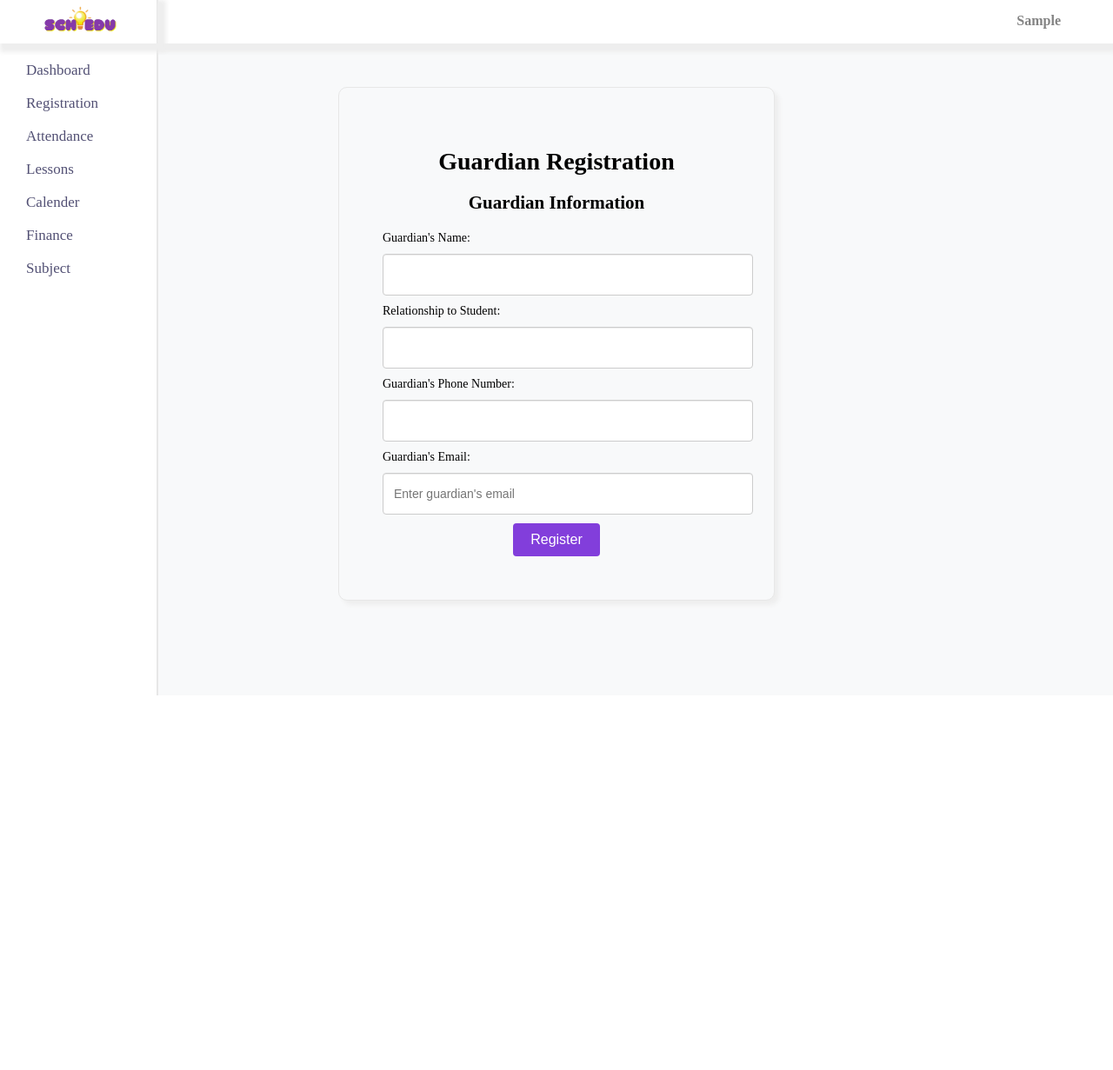
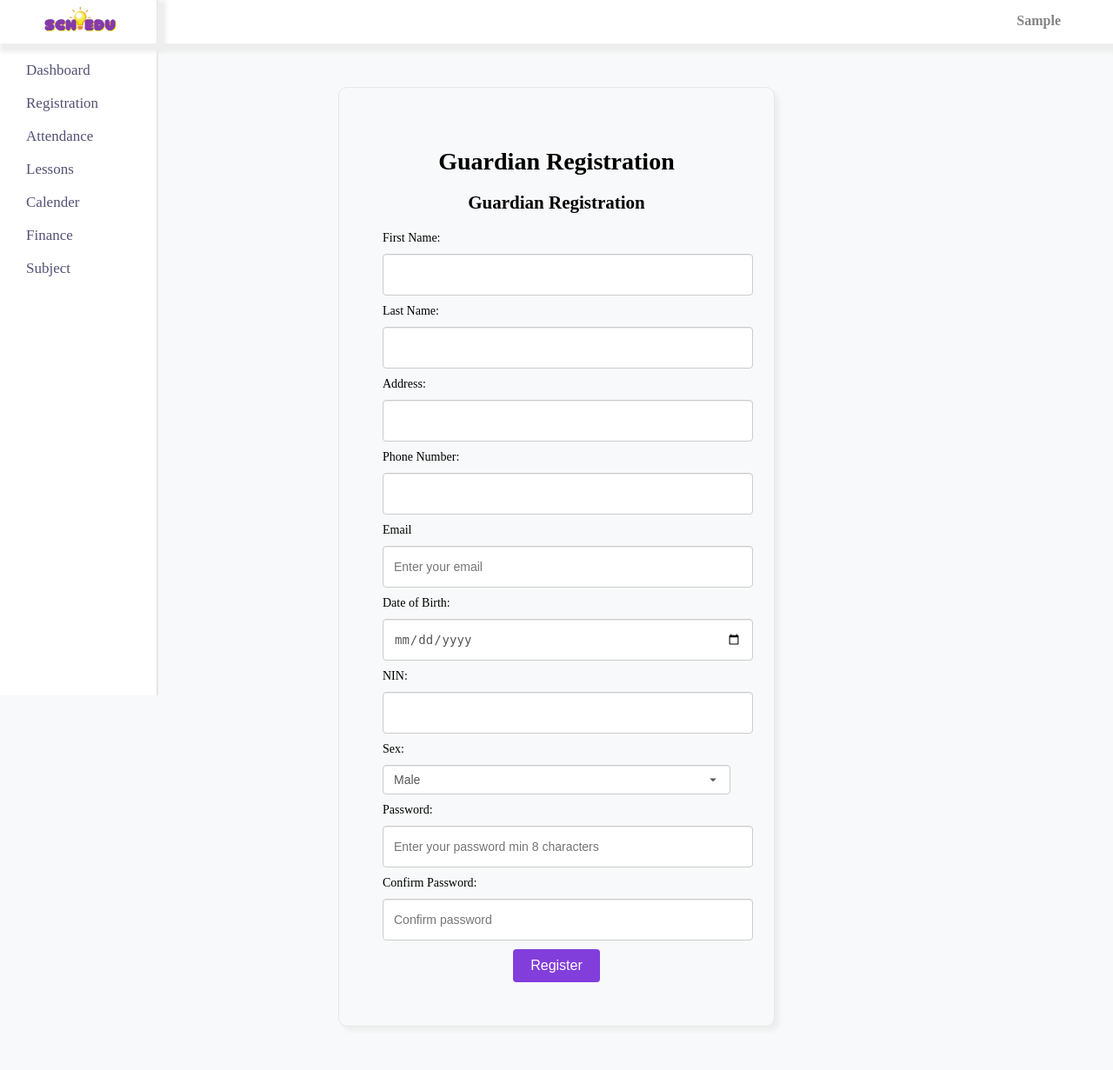
Before and after one commit to iAdamo/Schedu, a Flask app: page /register/guardian in a window 1280 px wide. Shown: the whole page at 87% size. Before the commit the page ends 800 px from the top, so only its background shows below. Run offline with Flask 3, Linux system fonts and the light colour scheme; the visitor is signed in with stand-in values (Sample User, id 1); some libraries are stand-ins or nearby versions.

Commit message:
added update to template render

````diff
--- a/models/engine/file_storage.py
+++ b/models/engine/file_storage.py
@@ -81,6 +81,8 @@ class FileStorage:
                 if obj.id == id:
                     return obj
         elif cls and id is None:
+            if isinstance(cls, str):
+                cls = classes[cls]
             return [obj for obj in self.__objects.values() if obj.__class__ == cls]
         else:
             return None
--- a/web/schedu/forms.py
+++ b/web/schedu/forms.py
@@ -1,3 +1,4 @@
+from ast import pattern
 from flask_wtf import FlaskForm
 from wtforms import BooleanField, IntegerField, StringField, PasswordField, SubmitField, SelectField, DateField
 from wtforms.validators import DataRequired, Email, EqualTo, Length, ValidationError
@@ -10,12 +11,13 @@ class StudentRegForm(FlaskForm):
     last_name = StringField("Last Name", validators=[DataRequired()])
     email = StringField('Email', [Length(min=6, max=35), Email()])
     nin = IntegerField('NIN', validators=[DataRequired()])
-    phone_number = IntegerField('Phone Number', validators=[DataRequired()])
+    date_of_birth = DateField('Date of Birth', format='%Y-%m-%d', validators=[DataRequired()])
+    phone_number = StringField('Phone Number', validators=[DataRequired()])
+    address = StringField('Address', validators=[DataRequired()])
     password = PasswordField('Password', validators=[DataRequired()])
     confirm_password = PasswordField(
         'Confirm Password', validators=[
             DataRequired(), EqualTo('password')])
-    date_of_birth = DateField('Date of Birth', format='%d-%m-%Y')
     submit = SubmitField('Register')
 
 
@@ -51,7 +53,7 @@ class TeacherRegForm(FlaskForm):
     last_name = StringField("Last Name", validators=[DataRequired()])
     email = StringField('Email', [Length(min=6, max=35), Email()])
     nin = IntegerField('NIN', validators=[DataRequired()])
-    date_of_birth = DateField('Date of Birth', format='%Y-%m-%d')
+    date_of_birth = DateField('Date of Birth', format='%Y-%m-%d', validators=[DataRequired()])
     phone_number = IntegerField('Phone Number', validators=[DataRequired()])
     password = PasswordField('Password', validators=[DataRequired()])
     confirm_password = PasswordField(
@@ -61,6 +63,32 @@ class TeacherRegForm(FlaskForm):
     submit = SubmitField('Register')
 
 
+    def validate_email(self, email):
+        """Check if email already exists
+        """
+        student = storage.get("Teacher", None)
+        print(student)
+        for stud in student:
+            if stud.email == email.data:
+                print(stud)
+                raise ValidationError('Email already exists')
+
+    def validate_nin(self, nin):
+        """Check if NIN already exists
+        """
+        student = storage.get("Student", None)
+        for stud in student:
+            if stud.nin == nin.data:
+                raise ValidationError('NIN already exists')
+
+    def validate_phone_number(self, phone_number):
+        """Check if phone number already exists
+        """
+        student = storage.get("Student", None)
+        for stud in student:
+            if stud.phone_number == phone_number.data:
+                raise ValidationError('Phone number already exists')
+
 class GuardianRegForm(FlaskForm):
     """Form to handle Guardian registration
     """
@@ -68,6 +96,7 @@ class GuardianRegForm(FlaskForm):
     last_name = StringField("Last Name", validators=[DataRequired()])
     email = StringField('Email', [Length(min=6, max=35), Email()])
     nin = IntegerField('NIN', validators=[DataRequired()])
+    date_of_birth = DateField('Date of Birth', format='%Y-%m-%d', validators=[DataRequired()])
     phone_number = IntegerField('Phone Number', validators=[DataRequired()])
     password = PasswordField('Password', validators=[DataRequired()])
     confirm_password = PasswordField(
@@ -80,10 +109,37 @@ class GuardianRegForm(FlaskForm):
     submit = SubmitField('Register')
 
 
+    def validate_email(self, email):
+        """Check if email already exists
+        """
+        student = storage.get("Guardian", None)
+        print(student)
+        for stud in student:
+            if stud.email == email.data:
+                print(stud)
+                raise ValidationError('Email already exists')
+
+    def validate_nin(self, nin):
+        """Check if NIN already exists
+        """
+        student = storage.get("Student", None)
+        for stud in student:
+            if stud.nin == nin.data:
+                raise ValidationError('NIN already exists')
+
+    def validate_phone_number(self, phone_number):
+        """Check if phone number already exists
+        """
+        student = storage.get("Student", None)
+        for stud in student:
+            if stud.phone_number == phone_number.data:
+                raise ValidationError('Phone number already exists')
+
+
 class LoginForm(FlaskForm):
     """Form to handle user login
     """
     id = StringField('ID', validators=[DataRequired()])
     password = PasswordField('Password', validators=[DataRequired()])
-    remember = BooleanField('Remember Me')
+    remember_me = BooleanField('Remember Me')
     submit = SubmitField('Login')
--- a/web/schedu/routes.py
+++ b/web/schedu/routes.py
@@ -6,6 +6,7 @@ from models import storage
 from flask_login import login_user, current_user, logout_user
 from flask import abort, make_response, render_template, redirect, request, flash
 from flask_login import login_required
+from models.admin import Admin
 from models.guardian import Guardian
 from models.student import Student
 from models.teacher import Teacher
@@ -69,8 +70,8 @@ def sign_in():
     if form.validate_on_submit():
         user = storage.get(None, form.id.data)
         if user and bcrypt.check_password_hash(user.password, form.password.data):
-            login_user(user, remember=form.remember.data)
-            flash('You have been logged in', 'success')
+            login_user(user, remember=form.remember_me.data)
+            flash(f'Welcome {user.first_name}, You have been logged in', 'success')
             response = make_response(redirect("/"))
             response.headers['Cache-Control'] = (
                 'no-cache, no-store, must-revalidate')
@@ -92,36 +93,29 @@ def sign_in():
 def register_student():
     """Handle the student registration route"""
     form = StudentRegForm()
-    print("first")
     if form.validate_on_submit():
-        print("second")
         data = form.data
+        pd = data['password']
         data['password'] = bcrypt.generate_password_hash(
             data['password']).decode('utf-8')
         data.pop('confirm_password')
         data.pop('csrf_token')
         data.pop('submit')
         data['name'] = f"{data['first_name']} {data['last_name']}"
-        data.pop('first_name')
-        data.pop('last_name')
         student_count = storage.count("Student") + 1
         data['id'] = f"schedu-student-{data['name'][:3]}-{student_count}".lower()
+        data['date_of_birth'] = data['date_of_birth'].strftime('%d-%m-%Y')
         data['role'] = "student"
-        print(data['date_of_birth'])
-
-        data['date_of_birth'] = data['date_of_birth'].strftime('%d-%m-%Y')
         student = Student(**data)
-        try:
-            storage.new(student)
-            storage.save()
-        except IntegrityError:
-            flash(
-                'A user with this NIN, email, or phone number already exists',
-                'error')
-            return render_template('register/student.html', user=current_user, form=form)
-        flash('You have been registered', 'success')
-        return redirect("/")
-    return render_template('reg_student.html', user=current_user, form=form)
+        student.save()
+        flash(f'{data["name"]} has been registered. id: {data["id"]}, password: {pd}', 'success')
+        response = make_response(redirect("/"))
+        response.headers['Cache-Control'] = (
+            'no-cache, no-store, must-revalidate')
+        return response
+    else:
+        print(form.errors)
+    return render_template('reg_student.html', user=current_user, form=form, data=form.data)
 
 
 @app.route('/register/teacher', methods=['GET', 'POST'], strict_slashes=False)
@@ -129,28 +123,30 @@ def register_student():
 def register_teacher():
     """Handle the teacher registration route"""
     form = TeacherRegForm()
+    print("first")
     if form.validate_on_submit():
+        print("second")
         data = form.data
+        pd = data['password']
         data['password'] = bcrypt.generate_password_hash(
             data['password']).decode('utf-8')
         data.pop('confirm_password')
         data.pop('submit')
         data['name'] = f"{data['first_name']} {data['last_name']}"
-        data.pop('first_name')
-        data.pop('last_name')
+        data.pop('csrf_token')
         teacher_count = storage.count("Teacher") + 1
         data['id'] = f"schedu-teacher-{data['name'][:3]}-{teacher_count}".lower()
+        data["date_of_birth"] = data["date_of_birth"].strftime('%d-%m-%Y')
+        data['role'] = "teacher"
         teacher = Teacher(**data)
-        try:
-            storage.new(teacher)
-            storage.save()
-        except IntegrityError:
-            flash(
-                'A user with this NIN, email, or phone number already exists',
-                'error')
-            return render_template('register_teacher.html', form=form)
-        flash('You have been registered', 'success')
-        return redirect("/")
+        teacher.save()
+        flash(f'{data["name"]} has been registered. id: {data["id"]}, password: {pd}', 'success')
+        response = make_response(redirect("/"))
+        response.headers['Cache-Control'] = (
+            'no-cache, no-store, must-revalidate')
+        return response
+    else:
+        print(form.errors)
     return render_template('reg_teacher.html', form=form, user=current_user)
 
 
@@ -161,26 +157,26 @@ def register_guardian():
     form = GuardianRegForm()
     if form.validate_on_submit():
         data = form.data
+        pd = data['password']
         data['password'] = bcrypt.generate_password_hash(
             data['password']).decode('utf-8')
         data.pop('confirm_password')
         data.pop('submit')
         data['name'] = f"{data['first_name']} {data['last_name']}"
-        data.pop('first_name')
-        data.pop('last_name')
+        data.pop('csrf_token')
+        data["date_of_birth"] = data["date_of_birth"].strftime('%d-%m-%Y')
         guardian_count = storage.count("Guardian") + 1
         data['id'] = f"schedu-guardian-{data['name'][:3]}-{guardian_count}".lower()
+        data['role'] = "guardian"
         guardian = Guardian(**data)
-        try:
-            storage.new(guardian)
-            storage.save()
-        except IntegrityError:
-            flash(
-                'A user with this NIN, email, or phone number already exists',
-                'error')
-            return render_template('register/guardian.html', form=form, user=current_user)
-        flash('You have been registered', 'success')
-        return redirect("/")
+        guardian.save()
+        flash(f'{data["name"]} has been registered. id: {data["id"]}, password: {pd}', 'success')
+        response = make_response(redirect("/"))
+        response.headers['Cache-Control'] = (
+            'no-cache, no-store, must-revalidate')
+        return response
+    else:
+        print(form.errors)
     return render_template('reg_guardian.html', form=form, user=current_user)
 
 
--- a/web/schedu/static/scripts/admin.js
+++ b/web/schedu/static/scripts/admin.js
@@ -82,7 +82,7 @@ $(document).ready(function () {
       const dropdownHTML = `
           <li><a href="/register/student">Student</a></li>
           <li><a href="/register/teacher">Teacher</a></li>
-          <li><a href="/register/guardian">Guardian</a></li>`;
+          <li><a href="/register/student">Guardian</a></li>`;
 
       $dropdownContent.html(dropdownHTML);
       $dropdown.addClass('open');
@@ -94,49 +94,8 @@ $(document).ready(function () {
   }
 
 // Function to show guardian section and hide student section
-$('#guardianBtn').on('click', function () {
+$('#nextbutton').on('click', function () {
   $('#studentForm').hide();
   $('#guardianForm').show();
 });
-
 });
-$('#studentForm').submit(function (e) {
-  e.preventDefault(); // Prevent default form submission
-  var formData = $(this).serialize(); // Serialize form data
-  $.ajax({
-    url: '/register/student', // Backend route for student registration
-    type: 'POST',
-    data: formData,
-    success: function (response) {
-      // Handle success response
-      console.log('Student registration successful');
-      // Optionally, redirect the user or show a success message
-    },
-    error: function (xhr, status, error) {
-      // Handle error
-      console.error('Error during student registration:', error);
-      // Optionally, display an error message to the user
-    }
-  });
-});
-
-// Form submission handling for guardian registration
-$('#guardianForm').submit(function (e) {
-  e.preventDefault(); // Prevent default form submission
-  var formData = $(this).serialize(); // Serialize form data
-  $.ajax({
-    url: '/register/guardian', // Backend route for guardian registration
-    type: 'POST',
-    data: formData,
-    success: function (response) {
-      // Handle success response
-      console.log('Guardian registration successful');
-      // Optionally, redirect the user or show a success message
-    },
-    error: function (xhr, status, error) {
-      // Handle error
-      console.error('Error during guardian registration:', error);
-      // Optionally, display an error message to the user
-    }
-  });
-});
--- a/web/schedu/static/styles/admin.css
+++ b/web/schedu/static/styles/admin.css
@@ -7,8 +7,8 @@ body {
 
 .flashes {
     list-style-type: none;
-    padding: 0;
-    margin-bottom: 20px;
+    height: 20px;
+    margin: 10px 10px 0px 150px;
   }
 
 .flashes li {
@@ -18,7 +18,7 @@ body {
     padding: 8px;
     border-radius: 4px;
     margin-bottom: 10px;
-    font-size: 12px;
+    font-size: 14px;
   }
 
 #top_nav {
--- a/web/schedu/static/styles/register.css
+++ b/web/schedu/static/styles/register.css
@@ -107,3 +107,8 @@
 .student-registration-form input[type="submit"]:hover {
     background-color: #7a29d7;
 }
+
+.error {
+    color: red;
+    margin-bottom: 10px;
+}
--- a/web/schedu/templates/dashboard_guardian.html
+++ b/web/schedu/templates/dashboard_guardian.html
@@ -0,0 +1,4 @@
+{% extends "layout.html" %}
+{% block content %}
+{% endblock %}
+```
--- a/web/schedu/templates/dashboard_student.html
+++ b/web/schedu/templates/dashboard_student.html
@@ -0,0 +1,3 @@
+{% extends "layout.html" %}
+{% block content %}
+{% endblock %}
--- a/web/schedu/templates/layout.html
+++ b/web/schedu/templates/layout.html
@@ -28,6 +28,15 @@
             </ul>
         </li>
     </div>
+    {% with messages = get_flashed_messages() %}
+        {% if messages %}
+            <ul class=flashes>
+            {% for message in messages %}
+                <li>{{ message }}</li>
+            {% endfor %}
+            </ul>
+        {% endif %}
+    {% endwith %}
     <div class="side_bar">
         <div class="logo"></div>
         {% if user.__class__.__name__ == 'Admin' %}
--- a/web/schedu/templates/reg_guardian.html
+++ b/web/schedu/templates/reg_guardian.html
@@ -2,25 +2,62 @@
 {% block content %}
 <div class="student-registration-form">
     <h1>Guardian Registration</h1>
-    <!-- Guardian Section -->
-    <form id="guardianForm" method="post" action="/register/guardian">
-        <h2>Guardian Information</h2>
-        <label for="guardianName">Guardian's Name:</label>
-        <input type="text" id="guardianName" name="guardian_name" required><br>
+    <!--Guardian form-->
+    <form id="guardianForm" method="post" action="/register/guardan">
+        <input type="hidden" name="csrf_token" value="{{ form.csrf_token._value() }}">
+        <h2>Guardian Registration</h2>
+        <label for="studentName">First Name:</label>
+          <input type="text" id="studentName" name="first_name" required><br>
 
-        <label for="guardianRelation">Relationship to Student:</label>
-        <input type="text" id="guardianRelation" name="relationship_to_student" required><br>
+          <label for="studentName">Last Name:</label>
+          <input type="text" id="studentName" name="last_name" required><br>
 
-        <label for="guardianPhoneNumber">Guardian's Phone Number:</label>
-        <input type="text" id="guardianPhoneNumber" name="phone_number" required><br>
+          <label for="studentAddress">Address:</label>
+          <input type="text" id="studentAddress" name="address" required><br>
 
-        <label for="guardianEmail">Guardian's Email:</label>
-        <input type="email" id="guardianEmail" name="email" placeholder="Enter guardian's email"
-        pattern="[a-z0-9._%+-]+@[a-z0-9.-]+\.[a-z]{2,63}$" required><br>
+          <label for="studentPhoneNumber">Phone Number:</label>
+          <input type="text" id="studentPhoneNumber" name="phone_number" required>
+          <br>
+          {% for error in form.phone_number.errors %}
+            <span class="error">{{ error }}</span>
+          {% endfor %}
 
-        <input type="hidden" name="csrf_token" value="{{ form.csrf_token._value() }}">
+          <label for="studentEmail">Email</label>
+          <input type="email" id="studentEmail" name="email" placeholder="Enter your email"
+          pattern="[a-z0-9._%+-]+@[a-z0-9.-]+\.[a-z]{2,63}$" required><br>
+          {% for error in form.email.errors %}
+            <span class="error">{{ error }}</span>
+          {% endfor %}
+
+          <label for="studentDOB">Date of Birth:</label>
+          <input type="date" id="studentDOB" name="date_of_birth" placeholder="DD-MM-YYYY" required><br>
+
+          <label for="studentNIN">NIN:</label>
+          <input type="text" id="studentNIN" name="nin" required><br>
+          {% for error in form.nin.errors %}
+            <span class="error">{{ error }}</span>
+          {% endfor %}
+
+          <label for="studentSex">Sex:</label>
+          <select id="studentSex" name="sex" required>
+              <option value="male">Male</option>
+              <option value="female">Female</option>
+          </select><br>
+
+          <label for="password">Password:</label>
+          <input type="password" id="password" name="password" placeholder="Enter your password min 8 characters"
+            autocomplete="off" onkeyup="checkPassword()" pattern="(?=.*\d)(?=.*[a-z])(?=.*[A-Z]).{8,}"
+            title="Must contain at least one number and one uppercase and lowercase letter, and at least 8 or more characters"
+            maxlength="100" minlength="8" required>
+
+          <label for="confirmPassword">Confirm Password:</label>
+          <input type="password" id="confirmPassword" name="confirm_password"
+            placeholder="Confirm password" autocomplete="off" onkeyup="checkPassword()" pattern="(?=.*\d)(?=.*[a-z])(?=.*[A-Z]).{8,}"
+            title="Must contain at least one number and one uppercase and lowercase letter, and at least 8 or more characters"
+            maxlength="100" minlength="8" required>
+
+
         <input type="submit" name="submit" value="Register">
     </form>
 </div>
 {% endblock %}
-```
--- a/web/schedu/templates/reg_teacher.html
+++ b/web/schedu/templates/reg_teacher.html
@@ -18,7 +18,7 @@
         <input type="text" id="teacherNIN" name="nin" required><br>
 
         <label for="teacherDOB">Date of Birth:</label>
-        <input type="text" id="teacherDOB" name="date_of_birth" placeholder="YYYY-MM-DD" required><br>
+        <input type="date" id="teacherDOB" name="date_of_birth" placeholder="YYYY-MM-DD" required><br>
 
         <label for="teacherPhoneNumber">Phone Number:</label>
         <input type="text" id="teacherPhoneNumber" name="phone_number" required><br>
@@ -33,7 +33,7 @@
         <input type="text" id="teacherSubject" name="subject" required><br>
 
         <!-- Submit Button -->
-        <input type="submit" value="Register">
+        <input type="submit" name="submit" value="Register">
     </form>
 </div>
 
````
Also changed, not shown: models/admin.py (+4 -9 lines), models/guardian.py (+3 -8 lines), models/student.py (+3 -10 lines), models/teacher.py (+5 -9 lines), web/schedu/templates/reg_student.html (+13 -9 lines).
